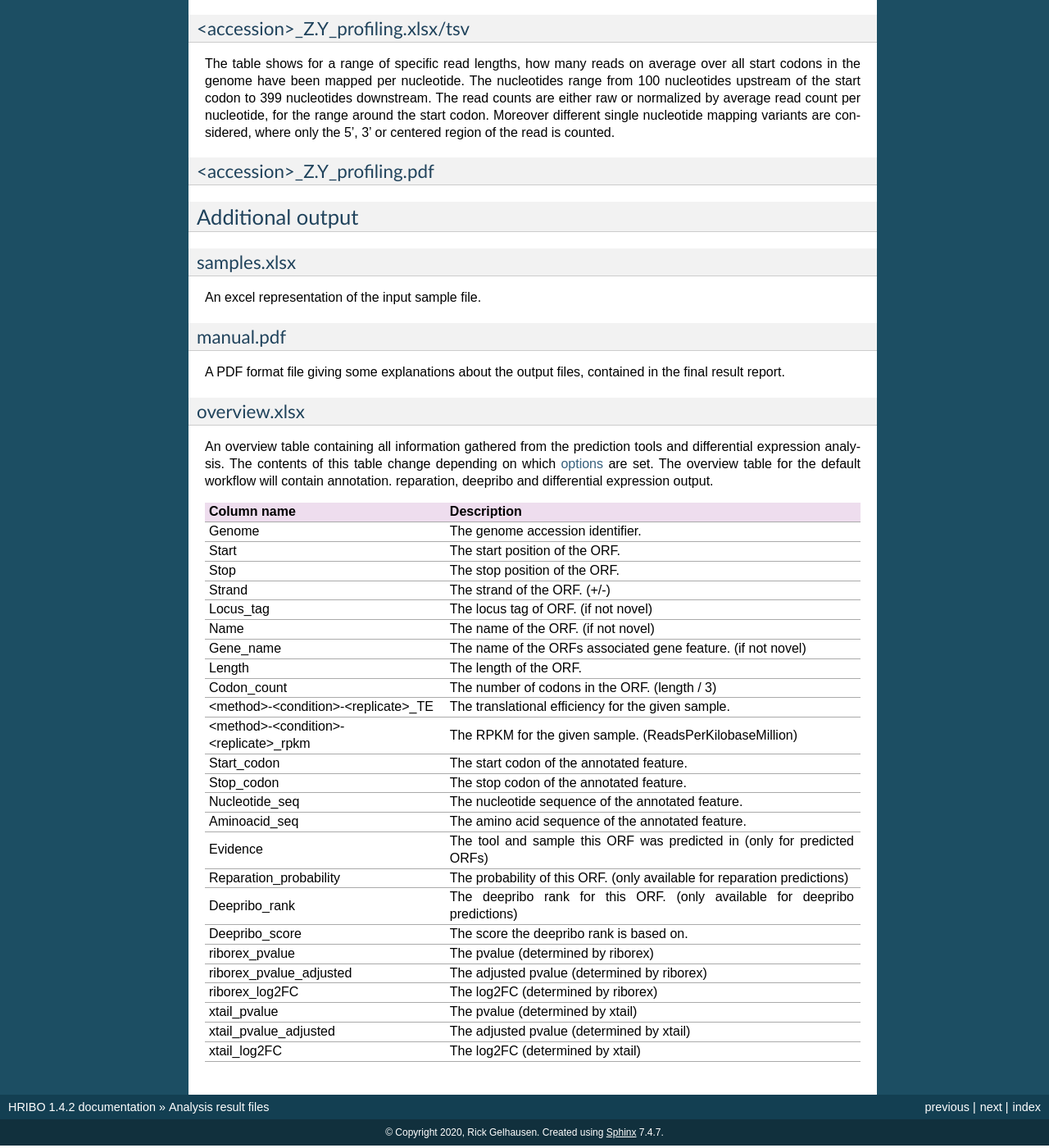
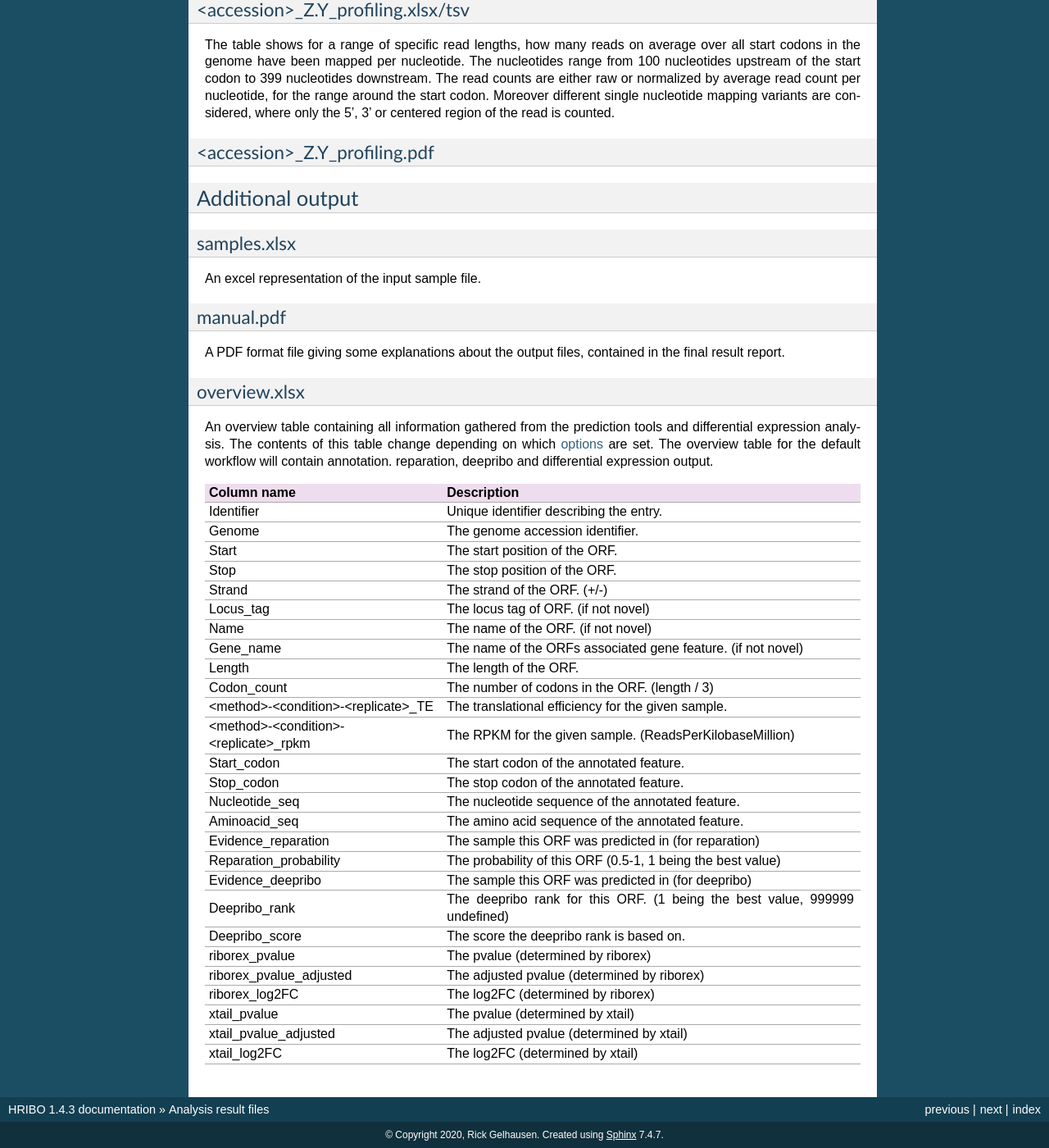
Before and after one commit to RickGelhausen/HRIBO_ReadTheDocs, a Sphinx documentation site: the page built from docs/source/analysis-results.rst, in a window 1280 px wide and 1400 px high, scrolled down 6161 px. Shown: the whole window at 82% size. Built offline with Sphinx 7.4.7, drawn with Linux system fonts in a browser that asks for light colours; some of the changed text lies outside the part shown.

Commit message:
updated documentation

```diff
--- a/docs/conf.py
+++ b/docs/conf.py
@@ -26,7 +26,7 @@
 # The short X.Y version
 version = '1.4'
 # The full version, including alpha/beta/rc tags
-release = '1.4.2'
+release = '1.4.3'
 
 
 # -- General configuration ---------------------------------------------------
--- a/docs/source/analysis-results.rst
+++ b/docs/source/analysis-results.rst
@@ -19,6 +19,8 @@
 +-------------------------------------------+-----------------------------------------------------------------------------+
 | Column name                               | Description                                                                 |
 +===========================================+=============================================================================+
+| Identifier                                | Unique identifier describing the entry.                                     |
++-------------------------------------------+-----------------------------------------------------------------------------+
 | Genome                                    | The genome accession identifier.                                            |
 +-------------------------------------------+-----------------------------------------------------------------------------+
 | Source                                    | The source of the ORF. (here reparation)                                    |
@@ -30,6 +32,8 @@
 | Stop                                      | The stop position of the ORF.                                               |
 +-------------------------------------------+-----------------------------------------------------------------------------+
 | Strand                                    | The strand of the ORF. (+/-)                                                |
++-------------------------------------------+-----------------------------------------------------------------------------+
+| Pred_probability                          | The probability of this ORF (0.5-1, 1 being the best value)                 |
 +-------------------------------------------+-----------------------------------------------------------------------------+
 | Locus_tag                                 | If the detected ORF is already in the annotation, this gives its locus tag. |
 +-------------------------------------------+-----------------------------------------------------------------------------+
@@ -53,10 +57,6 @@
 +-------------------------------------------+-----------------------------------------------------------------------------+
 | Aminoacid_seq                             | The amino acid sequence of the ORF.                                         |
 +-------------------------------------------+-----------------------------------------------------------------------------+
-| Product                                   | only available in annotation_X.xlsx (X=total/unique)                        |
-+-------------------------------------------+-----------------------------------------------------------------------------+
-| Note                                      | only available in annotation_X.xlsx (X=total/unique)                        |
-+-------------------------------------------+-----------------------------------------------------------------------------+
 
 predictions_reparation.gff
 **************************
@@ -74,6 +74,8 @@
 +-------------------------------------------+---------------------------------------------------------------------------------+
 | Column name                               | Description                                                                     |
 +===========================================+=================================================================================+
+| Identifier                                | Unique identifier describing the entry.                                         |
++-------------------------------------------+---------------------------------------------------------------------------------+
 | Genome                                    | The genome accession identifier.                                                |
 +-------------------------------------------+---------------------------------------------------------------------------------+
 | Source                                    | The source of the ORF. (here reparation)                                        |
@@ -113,10 +115,6 @@
 | Nucleotide_seq                            | The nucleotide sequence of the ORF.                                             |
 +-------------------------------------------+---------------------------------------------------------------------------------+
 | Aminoacid_seq                             | The amino acid sequence of the ORF.                                             |
-+-------------------------------------------+---------------------------------------------------------------------------------+
-| Product                                   | only available in annotation_X.xlsx (X=total/unique)                            |
-+-------------------------------------------+---------------------------------------------------------------------------------+
-| Note                                      | only available in annotation_X.xlsx (X=total/unique)                            |
 +-------------------------------------------+---------------------------------------------------------------------------------+
 
 predictions_deepribo.gff
@@ -170,6 +168,8 @@
 +-------------------------------------------+-----------------------------------------------------------------------------+
 | Column name                               | Description                                                                 |
 +===========================================+=============================================================================+
+| Identifier                                | Unique identifier describing the entry.                                     |
++-------------------------------------------+-----------------------------------------------------------------------------+
 | Genome                                    | The genome accession identifier.                                            |
 +-------------------------------------------+-----------------------------------------------------------------------------+
 | Source                                    | The source of the annotated feature.                                        |
@@ -193,8 +193,6 @@
 | <method>-<condition>-<replicate>_TE       | The translational efficiency for the given sample.                          |
 +-------------------------------------------+-----------------------------------------------------------------------------+
 | <method>-<condition>-<replicate>_rpkm     | The RPKM for the given sample. (ReadsPerKilobaseMillion)                    |
-+-------------------------------------------+-----------------------------------------------------------------------------+
-| Evidence                                  | only available for predicted ORFs                                           |
 +-------------------------------------------+-----------------------------------------------------------------------------+
 | Start_codon                               | The start codon of the annotated feature.                                   |
 +-------------------------------------------+-----------------------------------------------------------------------------+
@@ -222,6 +220,8 @@
 +-------------------------------------------+-----------------------------------------------------------------------------+
 | Column name                               | Description                                                                 |
 +===========================================+=============================================================================+
+| Identifier                                | Unique identifier describing the entry.                                     |
++-------------------------------------------+-----------------------------------------------------------------------------+
 | Genome                                    | The genome accession identifier.                                            |
 +-------------------------------------------+-----------------------------------------------------------------------------+
 | Source                                    | The source of the annotated feature.                                        |
@@ -245,8 +245,6 @@
 | <method>-<condition>-<replicate>_TE       | The translational efficiency for the given sample.                          |
 +-------------------------------------------+-----------------------------------------------------------------------------+
 | <method>-<condition>-<replicate>_rpkm     | The RPKM for the given sample. (ReadsPerKilobaseMillion)                    |
-+-------------------------------------------+-----------------------------------------------------------------------------+
-| Evidence                                  | only available for predicted ORFs                                           |
 +-------------------------------------------+-----------------------------------------------------------------------------+
 | Start_codon                               | The start codon of the annotated feature.                                   |
 +-------------------------------------------+-----------------------------------------------------------------------------+
@@ -414,6 +412,8 @@
 +-------------------------------------------+-----------------------------------------------------------------------------+
 | Column name                               | Description                                                                 |
 +===========================================+=============================================================================+
+| Identifier                                | Unique identifier describing the entry.                                     |
++-------------------------------------------+-----------------------------------------------------------------------------+
 | Genome                                    | The genome accession identifier.                                            |
 +-------------------------------------------+-----------------------------------------------------------------------------+
 | Start                                     | The start position of the ORF.                                              |
@@ -444,11 +444,13 @@
 +-------------------------------------------+-----------------------------------------------------------------------------+
 | Aminoacid_seq                             | The amino acid sequence of the annotated feature.                           |
 +-------------------------------------------+-----------------------------------------------------------------------------+
-| Evidence                                  | The tool and sample this ORF was predicted in (only for predicted ORFs)     |
+| Evidence_reparation                       | The sample this ORF was predicted in (for reparation)                       |
 +-------------------------------------------+-----------------------------------------------------------------------------+
-| Reparation_probability                    | The probability of this ORF. (only available for reparation predictions)    |
+| Reparation_probability                    | The probability of this ORF (0.5-1, 1 being the best value)                 |
 +-------------------------------------------+-----------------------------------------------------------------------------+
-| Deepribo_rank                             | The deepribo rank for this ORF. (only available for deepribo predictions)   |
+| Evidence_deepribo                         | The sample this ORF was predicted in (for deepribo)                         |
++-------------------------------------------+-----------------------------------------------------------------------------+
+| Deepribo_rank                             | The deepribo rank for this ORF. (1 being the best value, 999999 undefined)  |
 +-------------------------------------------+-----------------------------------------------------------------------------+
 | Deepribo_score                            | The score the deepribo rank is based on.                                    |
 +-------------------------------------------+-----------------------------------------------------------------------------+
--- a/docs/source/conf.py
+++ b/docs/source/conf.py
@@ -26,7 +26,7 @@
 # The short X.Y version
 version = '1.4'
 # The full version, including alpha/beta/rc tags
-release = '1.4.2'
+release = '1.4.3'
 
 
 # -- General configuration ---------------------------------------------------
--- a/docs/source/example-workflow.rst
+++ b/docs/source/example-workflow.rst
@@ -24,8 +24,8 @@
 
 .. code-block:: bash
 
-   wget https://github.com/RickGelhausen/HRIBO/archive/1.4.2.tar.gz
-   tar -xzf 1.4.2.tar.gz; mv HRIBO-1.4.2 HRIBO; rm 1.4.2.tar.gz;
+   wget https://github.com/RickGelhausen/HRIBO/archive/1.4.3.tar.gz
+   tar -xzf 1.4.3.tar.gz; mv HRIBO-1.4.3 HRIBO; rm 1.4.3.tar.gz;
 
 Retrieve and prepare input files
 ================================
@@ -260,7 +260,7 @@
 
 .. note:: A detailed explanation of the result files can be found in the :ref:`result section <analysis-results:ORF Predictions>`.
 
-.. note:: The final result of this example workflow, can be found `here <ftp://biftp.informatik.uni-freiburg.de/pub/HRIBO/example_report_HRIBO1.4.0_17-04-20.zip>`_ .
+.. note:: The final result of this example workflow, can be found `here <ftp://biftp.informatik.uni-freiburg.de/pub/HRIBO/example_report_HRIBO1.4.3_15-05-20.zip>`_ .
 
 References
 ==========
--- a/docs/source/extended-workflow.rst
+++ b/docs/source/extended-workflow.rst
@@ -25,8 +25,8 @@
 
 .. code-block:: bash
 
-   wget https://github.com/RickGelhausen/HRIBO/archive/1.4.2.tar.gz
-   tar -xzf 1.4.2.tar.gz; mv HRIBO-1.4.2 HRIBO; rm 1.4.2.tar.gz;
+   wget https://github.com/RickGelhausen/HRIBO/archive/1.4.3.tar.gz
+   tar -xzf 1.4.3.tar.gz; mv HRIBO-1.4.3 HRIBO; rm 1.4.3.tar.gz;
 
 Retrieve and prepare input files
 ================================
@@ -284,7 +284,7 @@
 
 .. note:: A detailed explanation of the result files can be found in the :ref:`result section <analysis-results:ORF Predictions>`.
 
-.. note:: The final result of this example workflow, can be found `here <ftp://biftp.informatik.uni-freiburg.de/pub/HRIBO/HRIBO1.4.0_17-04-20.zip>`_ .
+.. note:: The final result of this example workflow, can be found `here <ftp://biftp.informatik.uni-freiburg.de/pub/HRIBO/extended_report_HRIBO1.4.3_15-05-20.zip>`_ .
 
 References
 ==========
```
